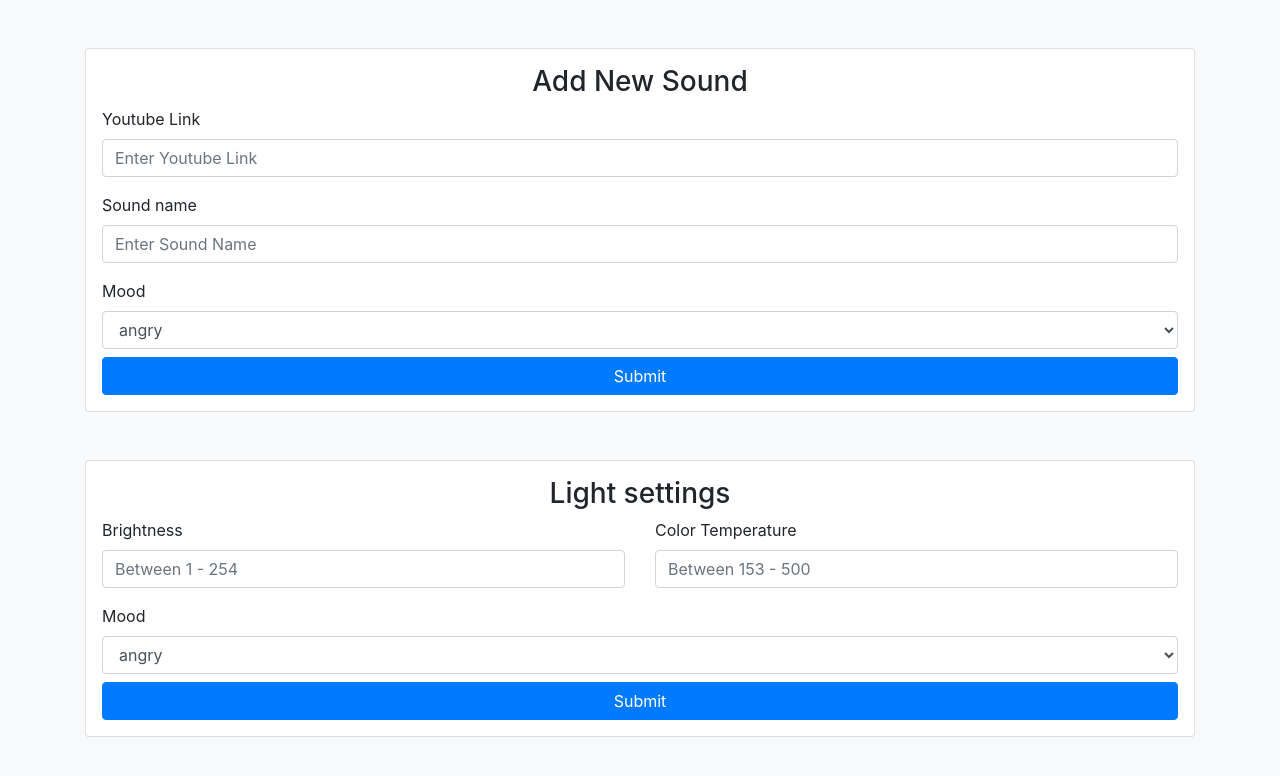
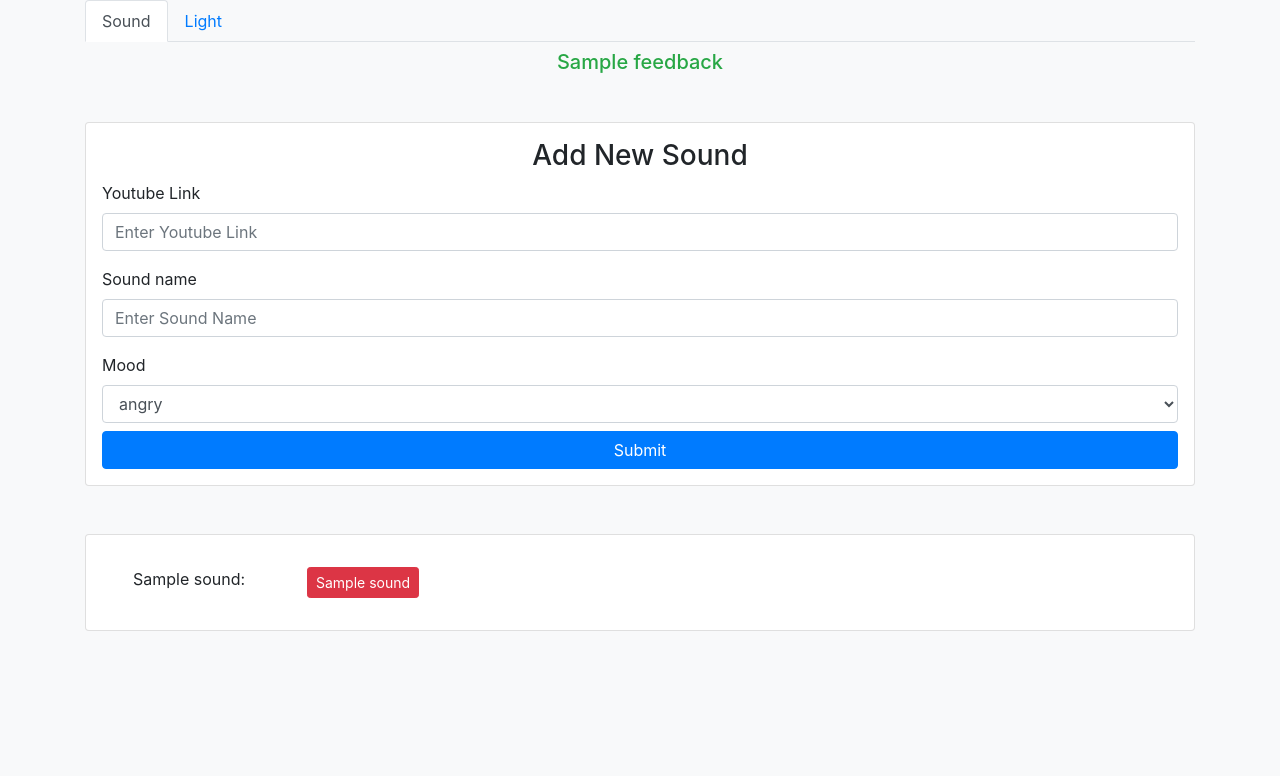
Before and after one commit to HQ-Project/WelcomeHome, a Flask app: template templates/index.html in a window 1280 px wide. Shown: the top 776 px of the page. Run offline with Flask 2, Linux system fonts and the light colour scheme; the template is opened without the code that fills it: most values are stand-ins (such as "Sample title", 1, 10 or a date in 2020).

Commit message:
updated ui

```diff
--- a/constants.py
+++ b/constants.py
@@ -1,7 +1,8 @@
 hue_username = 'dffCqNSjvVck7X6vUeLGXUsal6KL1p7d01ZzuHEm'
 
+
 bridge_ip = '192.168.1.25'
-server_ip = '192.168.1.22'
+mood_server_ip = '6cc62c884b28.ngrok.io'
 server_port = 8818
 
 cooldown = 5 # TODO
--- a/light_settings.json
+++ b/light_settings.json
@@ -1 +1 @@
-{"angry": {"bri": 110, "ct": 170}, "disgust": {"bri": 130, "ct": 220}, "fear": {"bri": 150, "ct": 270}, "happy": {"bri": "254", "ct": "500"}, "sad": {"bri": 190, "ct": 370}, "suprise": {"bri": 210, "ct": 420}, "neutral": {"bri": 230, "ct": 470}}
+{"angry": {"bri": "120", "ct": "160"}, "disgust": {"bri": "200", "ct": "200"}, "fear": {"bri": 150, "ct": 270}, "happy": {"bri": "200", "ct": "350"}, "sad": {"bri": "50", "ct": "200"}, "suprise": {"bri": 210, "ct": 420}, "neutral": {"bri": "230", "ct": "200"}}
--- a/templates/index.html
+++ b/templates/index.html
@@ -13,6 +13,25 @@
   <body class="bg-light">
 
     <div class="container">
+
+      <ul class="nav nav-tabs" id="myTab" role="tablist">
+        <li class="nav-item" role="presentation">
+          <a class="nav-link active" id="sound-tab" data-toggle="tab" href="#sound" role="tab" aria-controls="sound" aria-selected="true">Sound</a>
+        </li>
+        <li class="nav-item" role="presentation">
+          <a class="nav-link" id="light-tab" data-toggle="tab" href="#light" role="tab" aria-controls="light" aria-selected="false">Light</a>
+        </li>
+      </ul>
+
+      <p class="text-success h5 text-center my-2" id="feedback">
+        {% if feedback != "" %}
+          {{feedback}}
+        {% endif %}
+      </p>
+
+      <div class="tab-content" id="myTabContent">
+
+        <div class="tab-pane fade show active" id="sound" role="tabpanel" aria-labelledby="sound-tab">
           <div class="card mt-5 p-3">
             <h3 class="h3 text-center">Add New Sound</h3>
             <form action="/add-custom-sound" method="post">
@@ -43,6 +62,23 @@
             </form>
           </div>
 
+          <div class="card my-5 p-3">
+            {% for k, v in sounds.items() %}
+              <div class="row m-3">
+                <div class="col-2">
+                  {{k}}:
+                </div>
+                <div class="col-10">
+                  {% for item in v %}
+                    <button class="btn btn-sm btn-danger">{{item}}</button>
+                  {% endfor %}
+                </div>
+              </div>
+            {% endfor %}
+          </div>
+        </div>
+
+        <div class="tab-pane fade" id="light" role="tabpanel" aria-labelledby="light-tab">
           <div class="card my-5 p-3">
             <h3 class="h3 text-center">Light settings</h3>
             <form action="/add-custom-light" method="post">
@@ -78,6 +114,31 @@
               <button type="submit" class="btn btn-primary w-100 mt-2">Submit</button>
             </form>
           </div>
+
+          <div class="card my-5">
+            <table class="table table-bordered">
+              <thead>
+                <tr>
+                  <th scope="col"></th>
+                  <th scope="col">Brightness</th>
+                  <th scope="col">Color Temperature</th>
+                </tr>
+              </thead>
+
+              <tbody>
+                {% for k, v in lights.items() %}
+                  <tr>
+                    <th scope="row">{{k}}</th>
+                    <td>{{v['bri']}}</td>
+                    <td>{{v['ct']}}</td>
+                  </tr>
+                {% endfor %}
+              </tbody>
+            </table>
+          </div>
+        </div>
+
+      </div>
     </div>
 
 
--- a/web_server.py
+++ b/web_server.py
@@ -3,16 +3,32 @@ import pafy
 import os
 from flask import Flask, render_template, Response, request, redirect, url_for
 
-from constants import server_port, light_settings_path, sounds_path
+from constants import server_port, light_settings_path, sounds_path, moods, light_settings_path
 
 
 # TODO delete end points ??
 app = Flask(__name__)
 
 
+def get_sounds():
+    ret = {}
+
+    for k,v in moods.items():
+        sounds = os.listdir(sounds_path + '/' + v)
+        ret[v] = sounds
+
+    return ret
+
+
+def get_light_settings():
+    with open(light_settings_path, 'r') as f:
+        data = json.load(f)
+        return data
+
+
 @app.route('/')
 def index():
-    return render_template('index.html')
+    return render_template('index.html', feedback="", sounds=get_sounds(), lights=get_light_settings())
 
 
 @app.route('/add-custom-light', methods=['post'])
@@ -25,7 +41,7 @@ def add_light():
     with open(light_settings_path, "w") as f:
         json.dump(data, f)
 
-    return redirect(url_for('index'))
+    return render_template('index.html', feedback="Successful", sounds=get_sounds(), lights=get_light_settings())
 
 
 @app.route('/add-custom-sound', methods=['post'])
@@ -38,17 +54,15 @@ def add_sound():
             min_index = i
 
     path = sounds_path + '/' + request.form['sound-mood'] + '/' + request.form['sound-name'] + '.m4a'
-    print('path >>>> ', path)
 
     while True:
         try:
             result.audiostreams[i].download(path)
-            print('>>>>>>>>>> downloaded <<<<<<<<<<')
             break
         except:
             pass
 
-    return redirect(url_for('index'))
+    return render_template('index.html', feedback="Successful", sounds=get_sounds(), lights=get_light_settings())
 
 
 if __name__ == '__main__':
```
Also changed, not shown: camera.py (+11 -10 lines), 2 other files. Lines whose indentation alone changed are shown as unchanged.
